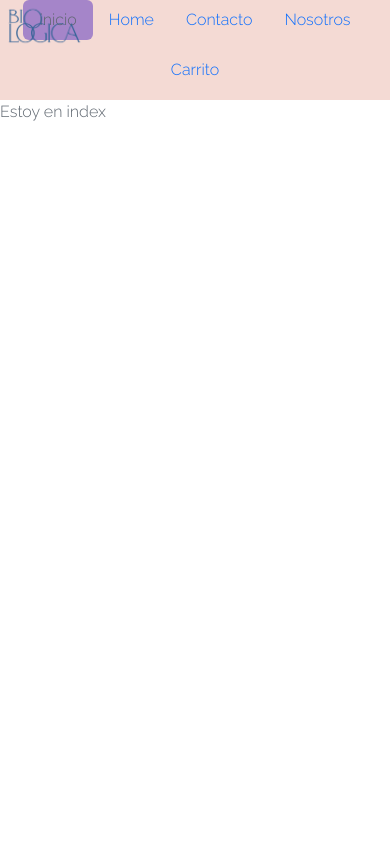
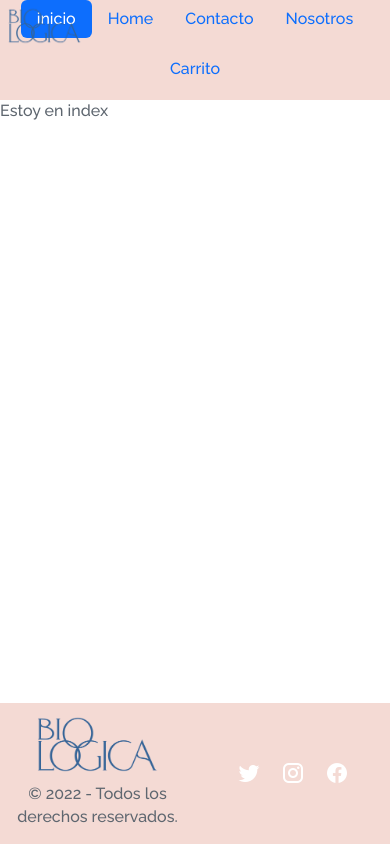
Before and after one commit to Pilar-code/bioLogica, a website: page index.html in a window 390 px wide. Drawn offline with nearby package versions, Linux system fonts and the light colour scheme.

Commit message:
Footer Responsive CSS Nativo

```diff
--- a/index.html
+++ b/index.html
@@ -1,19 +1,22 @@
 <!DOCTYPE html>
-<html lang="en">
+<html lang="es">
+
 <head>
   <meta charset="UTF-8">
   <meta http-equiv="X-UA-Compatible" content="IE=edge">
   <meta name="viewport" content="width=device-width, initial-scale=1.0">
-    <link href="https://cdn.jsdelivr.net/npm/bootstrap@5.2.0-beta1/dist/css/bootstrap.min.css" rel="stylesheet" integrity="sha384-0evHe/X+R7YkIZDRvuzKMRqM+OrBnVFBL6DOitfPri4tjfHxaWutUpFmBp4vmVor" crossorigin="anonymous">
-    <link rel="stylesheet" href="../css/style.css">
+  <link href="https://cdn.jsdelivr.net/npm/bootstrap@5.2.0-beta1/dist/css/bootstrap.min.css" rel="stylesheet"
+    integrity="sha384-0evHe/X+R7YkIZDRvuzKMRqM+OrBnVFBL6DOitfPri4tjfHxaWutUpFmBp4vmVor" crossorigin="anonymous">
+  <link rel="stylesheet" href="css/style.css">
   <title>BioLogica</title>
 </head>
+
 <body>
   <header>
     <nav>
       <ul class="nav nav-pills">
         <li class="nav-item logo">
-                    <a class="disabled" href="#" style="display: block;">
+          <a class="disabled" href="#" style="display: block">
             <img src="./img/Logo-azul-transparente.png" alt="" width="90" height="50">
           </a>
         </li>
@@ -38,8 +41,31 @@
   <main>
     <p>Estoy en index</p>
   </main>
-    <footer>
-
+  <footer class="footerContainer">
+    <div class="logoFooter">
+      <a href="index.html">
+        <img src="img/Logo-azul-transparente.png" alt="logo ">
+      </a>
+      <p>&copy; 2022 - Todos los derechos reservados.</p>
+    </div>
+    <ul>
+      <li>
+        <a href="https://twitter.com">
+          <img src="img/twitter.png" alt="logo de twitter">
+        </a>
+      </li>
+      <li>
+        <a href="https://instagram.com">
+          <img src="img/instagram.png" alt="logo de instagram">
+        </a>
+      </li>
+      <li>
+        <a href="https://facebook.com">
+          <img src="img/facebook.png" alt="logo de facebook">
+        </a>
+      </li>
+    </ul>
   </footer>
 </body>
+
 </html>
--- /dev/null
+++ b/scss/_footer.scss
@@ -0,0 +1,33 @@
+.footerContainer {
+    width: 100vw;
+    position: absolute;
+    bottom: 0;
+    display: grid;
+    grid-template-columns: repeat(auto-fit, minmax(100px, 1fr));
+    align-items: center;
+    justify-items: center;
+    background-color: $ColorPrincipal;
+}
+
+.footerContainer ul {
+    width: 100%;
+    margin: 0%;
+    padding: 0%;
+    display: flex;
+    flex-wrap: wrap;
+    justify-content: center;
+}
+
+.footerContainer li {
+    padding: 10px;
+}
+
+.logoFooter a img {
+    width: 100%;
+    height: auto;
+    max-width: 150px;
+}
+
+.logoFooter {
+    text-align: center;
+}
--- a/scss/_nav.scss
+++ b/scss/_nav.scss
@@ -1,6 +1,6 @@
 .nav{
     justify-content: center;
-    color:$colorFuente;
+    color: $ColorFuente;
     background-color: $ColorPrincipal;
     position: sticky;
     top: 0%;
@@ -16,6 +16,6 @@
 }
 
 .active{
-    background-color:$ColorSecundario;
-    color:$ColorFuente;
+    background-color: $ColorSecundario;
+    color: $ColorFuente;
 }
--- a/scss/style.scss
+++ b/scss/style.scss
@@ -1,5 +1,6 @@
-@import "variables.scss";
-@import "nav.scss";
+@import "_variables.scss";
+@import "_nav.scss";
+@import "_footer.scss";
 
 * {
     margin: 0;
@@ -16,10 +17,14 @@ li {
 html {
     scroll-behavior: smooth;
 }
-
 body {
     font-size: 100%;
     font-family: $FuentePrincipal;
     color: $ColorFuente;
     line-height: 1.4em;
 }
+//Provisorio
+main {
+    width: 100%;
+    height: 70vh;
+}
```
Also changed, not shown: html/productos.html (+1 -1 lines), css/style.css, img/facebook.png (added), img/instagram.png (added), img/twitter.png (added). Lines whose indentation alone changed are shown as unchanged.
